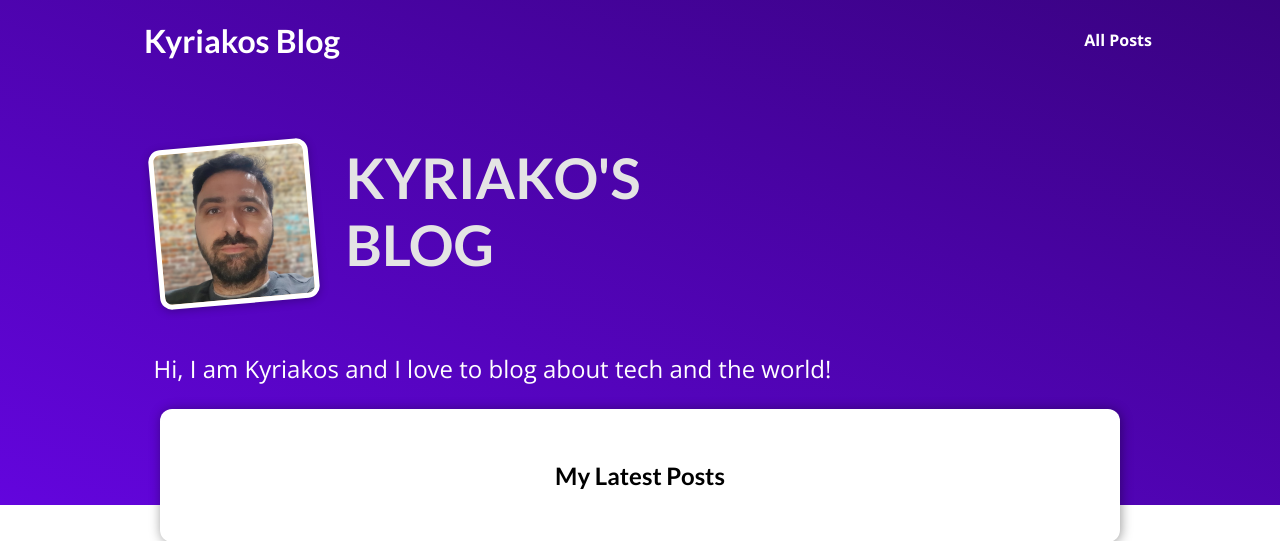
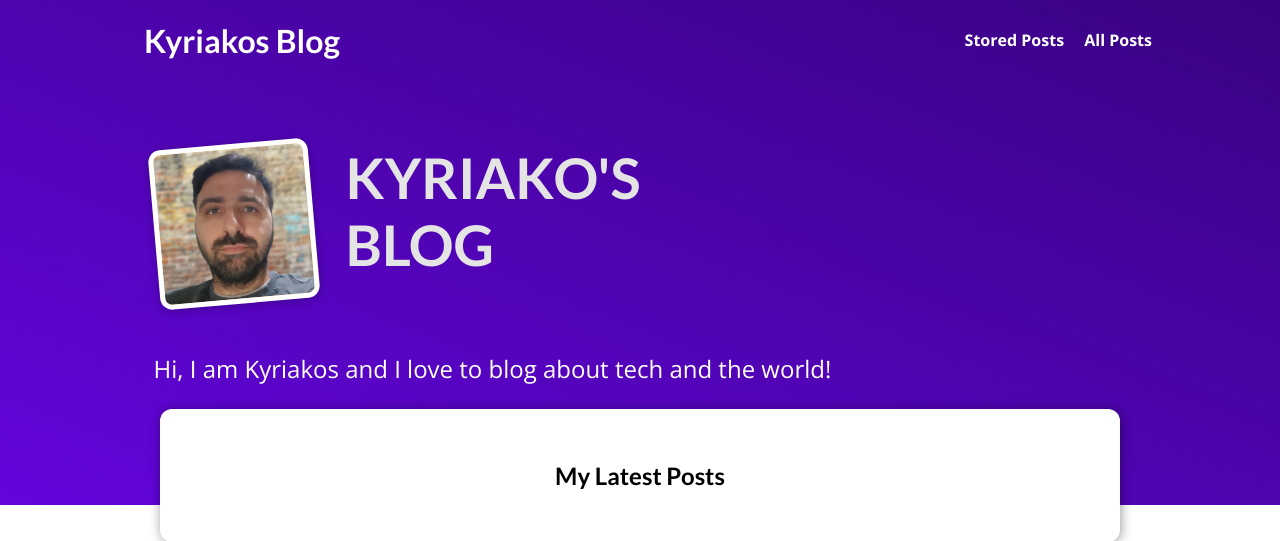
Before and after one commit to KyriakosVerveridis/Building_a_Blog, a Django app: page / in a window 1280 px wide. Shown: the top 541 px of the page. Run offline with Django 5.2, Linux system fonts and the light colour scheme; data that the repository does not hold is empty.

Commit message:
Managing Read Later via Session

```diff
--- a/mysite/blog/templates/blog/post-detail.html
+++ b/mysite/blog/templates/blog/post-detail.html
@@ -27,8 +27,8 @@
             {% endfor %}
         </div>
         <div id="read-later">
-            <form action="{ url "read-later" }" method="POST">
-                <input type="hidden" value="{{ post.id }}" name="post.id">
+            <form action="{% url "read-later" %}" method="POST">
+                <input type="hidden" value="{{ post.id }}" name="post_id">
                 {% csrf_token %}
                 <button>Read Later</button>
             </form>
--- a/mysite/blog/views.py
+++ b/mysite/blog/views.py
@@ -83,5 +83,42 @@ class SinglePostView(View):
 
 
 class ReadLaterView(View):
+    def get(self,request):
+        # Retrieve the list of post IDs saved in the session
+        # under the key 'stored_posts'
+        stored_posts = request.session.get("stored_posts")
+
+        # Initialize the context dictionary to pass data to the template
+        context = {}
+
+        if stored_posts is None or len(stored_posts) == 0:
+            context["posts"] = []
+            context["has_posts"] = False
+        else:
+            # If there are stored posts, query the database # for Post objects matching the stored IDs
+            posts = Post.objects.filter(id__in=stored_posts)
+            # Add the queried posts to the context
+            context["posts"] = posts
+            # Set a flag to indicate that there are posts to display
+            context["has_posts"] = True
+        return render(request, "blog/stored-posts.html", context)
+
+
     def post(self,request):
-        pass
+        # Get the list of post IDs stored in the session dictionary
+        # under the key 'stored_posts'
+        stored_posts = request.session.get("stored_posts")
+
+        if stored_posts is None:
+            stored_posts = []
+
+        # Get the post ID from the submitted form via POST
+        # and convert it to an integer
+        post_id = int(request.POST.get("post_id"))
+
+        if  post_id not in stored_posts:
+            stored_posts.append(post_id)
+            # Update the session with the new list
+            request.session["stored_posts"] = stored_posts
+
+        return HttpResponseRedirect("/")
--- a/mysite/templates/base.html
+++ b/mysite/templates/base.html
@@ -18,6 +18,7 @@
         <header id="main-navigation">
             <h1><a href="{% url 'starting-page' %}">Kyriakos Blog</a></h1>
             <nav>
+                <a href="{% url 'read-later' %}">Stored Posts</a>
                 <a href="{% url 'posts-page' %}">All Posts</a>
             </nav>
         </header>
```
Also changed, not shown: mysite/blog/templates/blog/stored-posts.html (added, +18 -0 lines).
